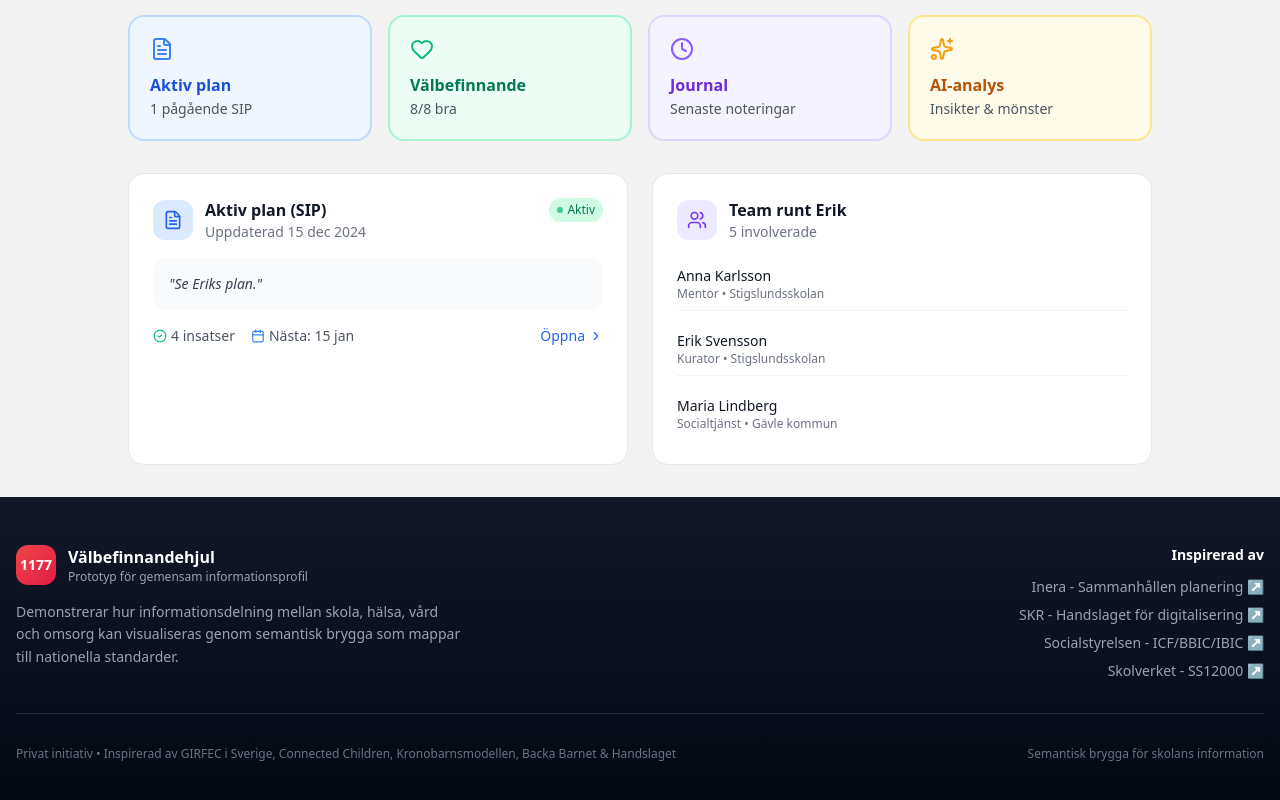
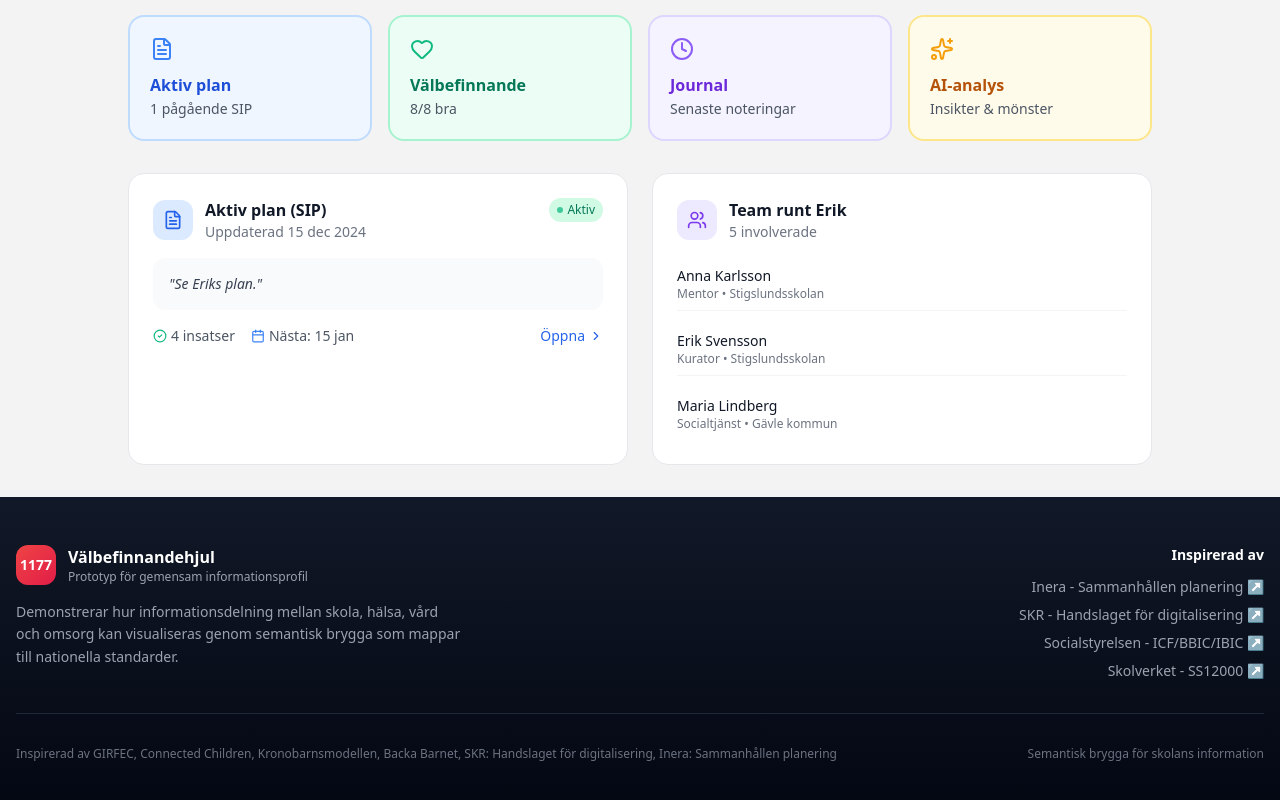
Before and after one commit to deno-li/semantisk-brygga-for-skolans-information, a React (Vite) app: page / in a window 1280 px wide. Shown: the part 906-1706 px from the top of the page. Built offline with nearby package versions, Linux system fonts and the light colour scheme.

Commit message:
Update footer text for clarity and completeness

```diff
--- a/src/components/App.tsx
+++ b/src/components/App.tsx
@@ -250,7 +250,7 @@ const App: React.FC = () => {
           </div>
 
           <div className="pt-8 border-t border-gray-800 flex flex-col sm:flex-row items-center justify-between gap-4 text-xs text-gray-500">
-            <p>Privat initiativ • Inspirerad av GIRFEC i Sverige, Connected Children, Kronobarnsmodellen, Backa Barnet & Handslaget</p>
+            <p>Inspirerad av GIRFEC, Connected Children, Kronobarnsmodellen, Backa Barnet, SKR: Handslaget för digitalisering, Inera: Sammanhållen planering</p>
             <p>Semantisk brygga för skolans information</p>
           </div>
         </div>
```
